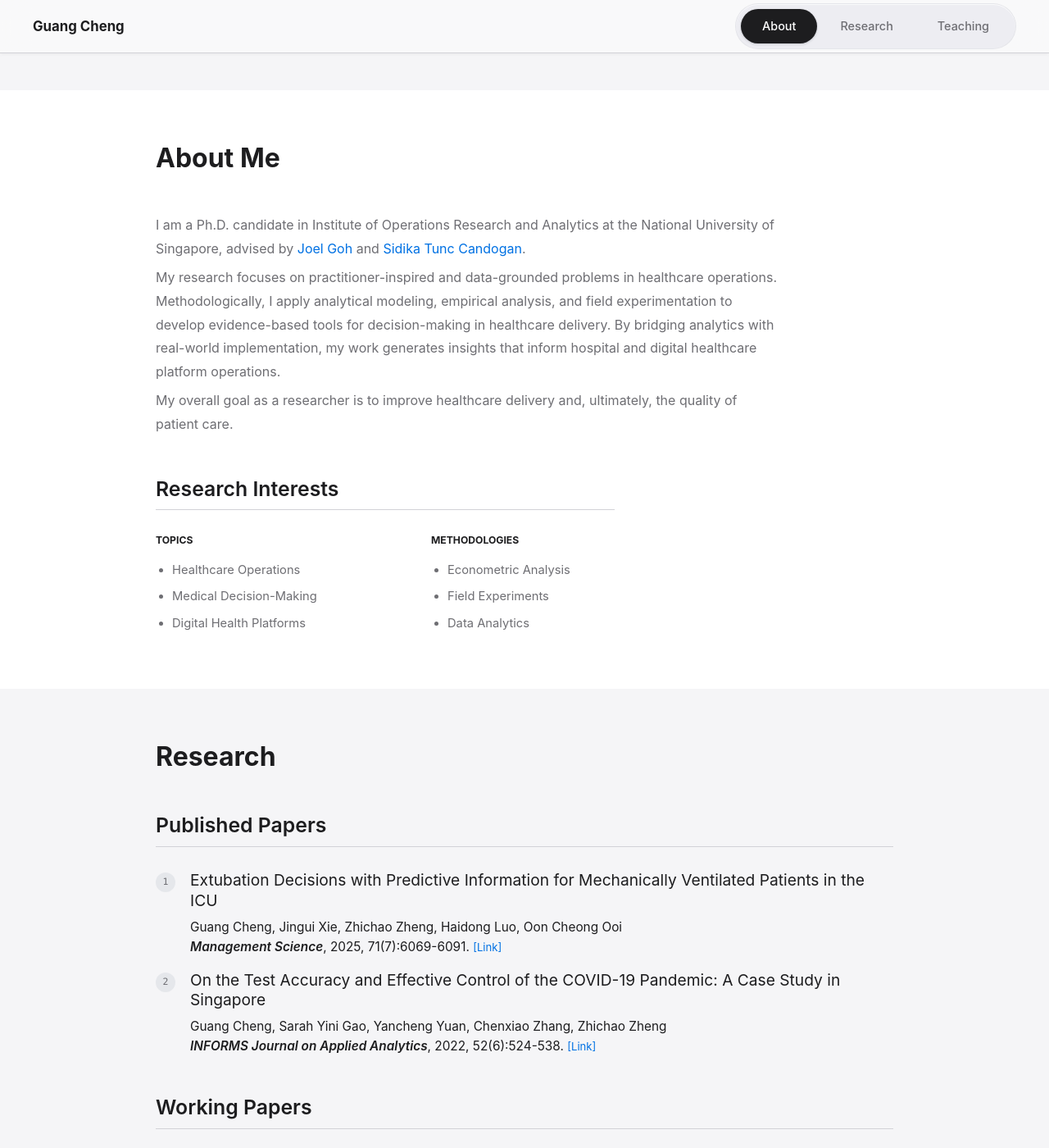
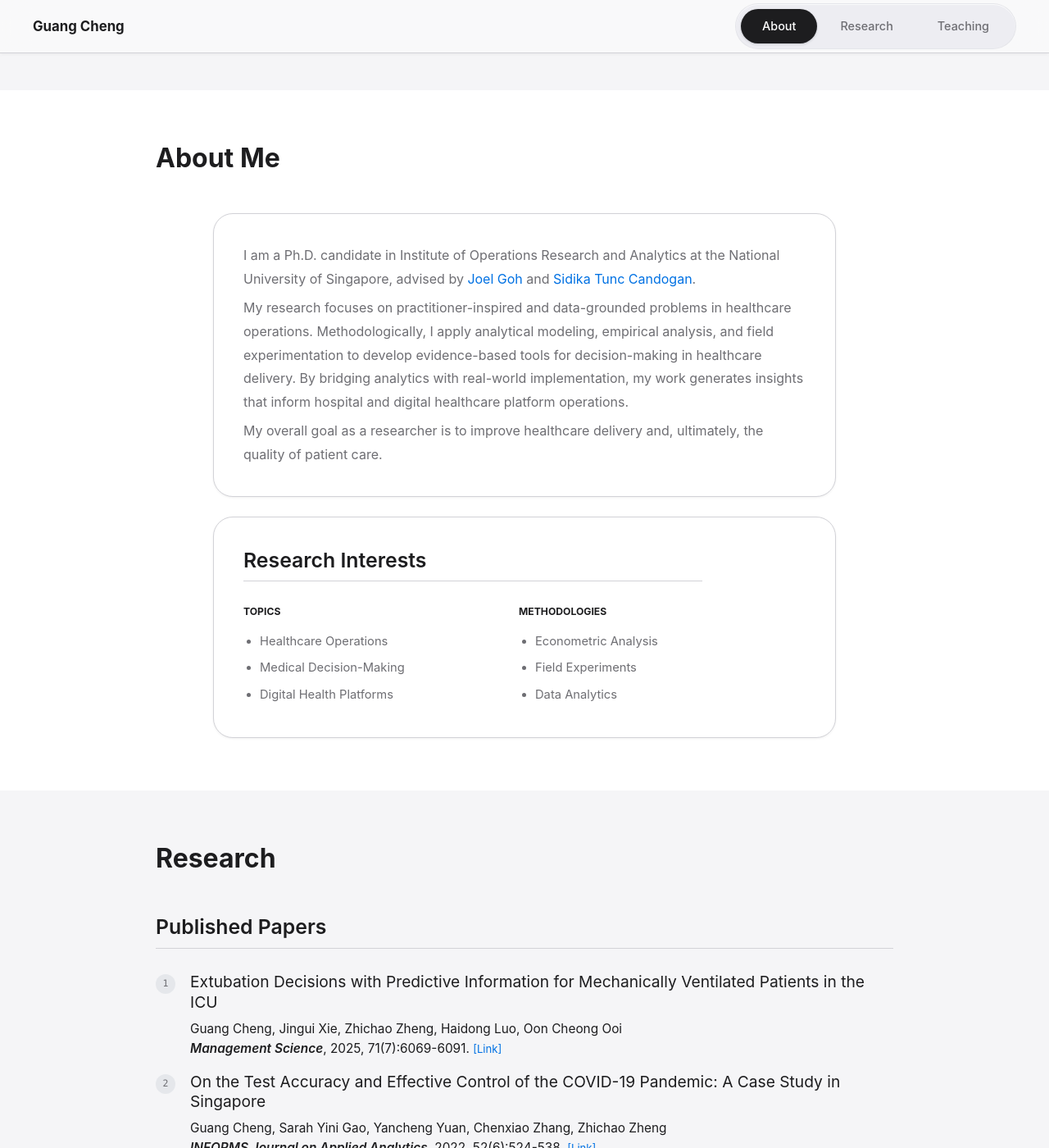
Before and after one commit to gcheng-nus/gcheng-nus.github.io, a Jekyll site: the page built from _pages/about.md, in a window 1280 px wide and 1400 px high, scrolled down 800 px. Shown: the whole window at 82% size. Built offline with Jekyll 4.4.1, drawn with Linux system fonts in a browser that asks for light colours.

Commit message:
change bio section format

```diff
--- a/assets/css/academic.scss
+++ b/assets/css/academic.scss
@@ -280,8 +280,18 @@ body.academic-site {
 
 .about-content {
   width: min(760px, 100%);
-  margin: 0;
+  margin: 0 auto;
   text-align: left;
+}
+
+.bio,
+.interests {
+  width: 100%;
+  padding: 36px;
+  border: 1px solid var(--academic-border);
+  border-radius: 24px;
+  background: #fff;
+  box-shadow: 0 1px 3px rgba(0, 0, 0, 0.06);
 }
 
 .bio p {
@@ -316,7 +326,7 @@ body.academic-site {
 }
 
 .interests {
-  margin-top: 48px;
+  margin-top: 24px;
 }
 
 .about-content .section-subtitle {
@@ -759,6 +769,11 @@ body.academic-site {
     margin-top: 0;
   }
 
+  .bio,
+  .interests {
+    padding: 24px;
+  }
+
   .paper-item,
   .wip-item {
     padding-left: 36px;
```
